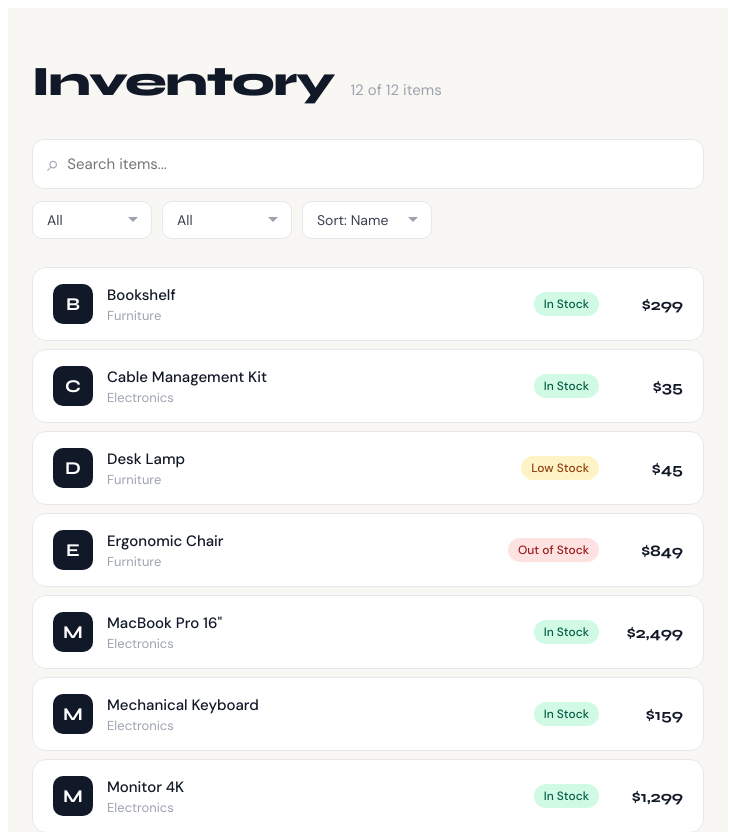
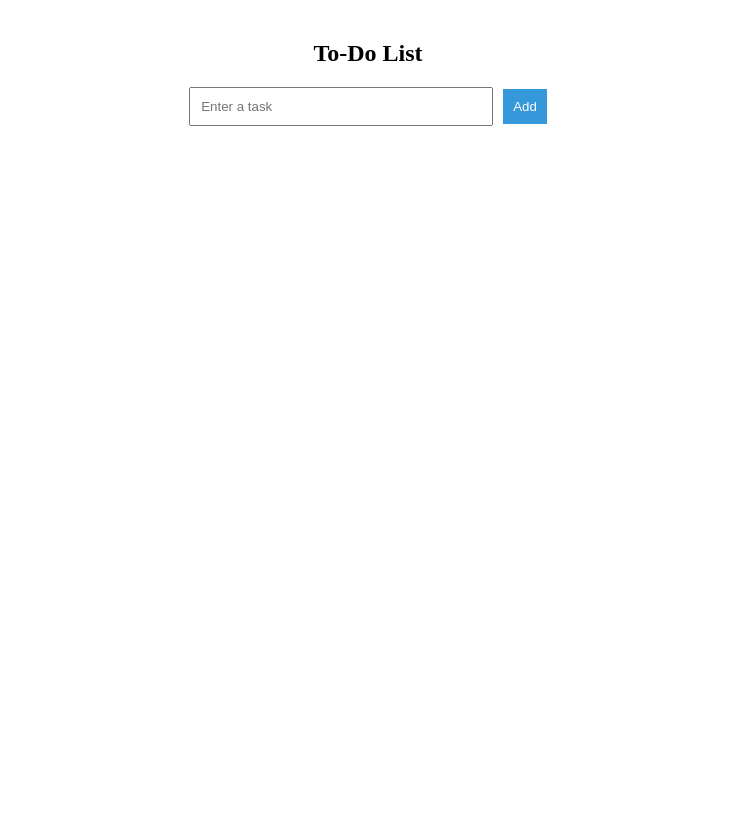
Before and after one commit to Wafaa250/Frontend-React, a React (Vite) app: page / in a window 1280 px wide. Shown: the top 832 px of the page, without its empty margins (272-1007 px from the left). After the commit the page ends 800 px from the top, so only its background shows below. Built offline with nearby package versions, Linux system fonts and the light colour scheme.

Commit message:
add todo list with localStorage (save & load tasks)

```diff
--- a/src/App.jsx
+++ b/src/App.jsx
@@ -1,9 +1,9 @@
-import SearchableList from "./components/SearchableList";
+import TodoList from "./components/TodoList";
 
 function App() {
   return (
     <div>
-      <SearchableList />
+      <TodoList />
     </div>
   );
 }
--- /dev/null
+++ b/src/components/TodoList.jsx
@@ -0,0 +1,109 @@
+import { useState, useEffect } from "react";
+
+function TodoList() {
+  const [tasks, setTasks] = useState(() => {
+    const saved = localStorage.getItem("tasks");
+    return saved ? JSON.parse(saved) : [];
+  });
+
+  const [task, setTask] = useState("");
+  const [search, setSearch] = useState("");
+
+  useEffect(() => {
+    localStorage.setItem("tasks", JSON.stringify(tasks));
+  }, [tasks]);
+
+  const handleAdd = (e) => {
+    e.preventDefault();
+    if (task.trim() === "") return;
+    setTasks([...tasks, task]);
+    setTask("");
+  };
+
+  const handleDelete = (index) => {
+    const newTasks = tasks.filter((_, i) => i !== index);
+    setTasks(newTasks);
+  };
+
+  const filteredTasks = tasks.filter((t) =>
+    t.toLowerCase().includes(search.toLowerCase())
+  );
+
+  return (
+    <div style={{ width: "400px", margin: "40px auto", textAlign: "center" }}>
+      <h2>To-Do List</h2>
+
+      <form onSubmit={handleAdd}>
+        <input
+          type="text"
+          placeholder="Enter a task"
+          value={task}
+          onChange={(e) => setTask(e.target.value)}
+          style={{ padding: "10px", width: "70%" }}
+        />
+        <button
+          type="submit"
+          style={{
+            padding: "10px",
+            marginLeft: "10px",
+            background: "#3498db",
+            color: "white",
+            border: "none",
+          }}
+        >
+          Add
+        </button>
+      </form>
+
+      {tasks.length > 0 && (
+        <input
+          type="text"
+          placeholder="🔍 Search tasks..."
+          value={search}
+          onChange={(e) => setSearch(e.target.value)}
+          style={{
+            padding: "8px",
+            width: "70%",
+            marginTop: "16px",
+            border: "1px solid #ccc",
+            borderRadius: "4px",
+          }}
+        />
+      )}
+
+      <ul style={{ listStyle: "none", padding: 0, marginTop: "20px" }}>
+        {filteredTasks.length === 0 && search ? (
+          <p style={{ color: "#999" }}>No tasks match "{search}"</p>
+        ) : (
+          filteredTasks.map((item, index) => (
+            <li
+              key={index}
+              style={{
+                display: "flex",
+                justifyContent: "space-between",
+                marginBottom: "10px",
+                border: "1px solid #ddd",
+                padding: "10px",
+              }}
+            >
+              {item}
+              <button
+                onClick={() => handleDelete(index)}
+                style={{
+                  background: "#e74c3c",
+                  color: "white",
+                  border: "none",
+                  padding: "5px 10px",
+                }}
+              >
+                Delete
+              </button>
+            </li>
+          ))
+        )}
+      </ul>
+    </div>
+  );
+}
+
+export default TodoList;
```
